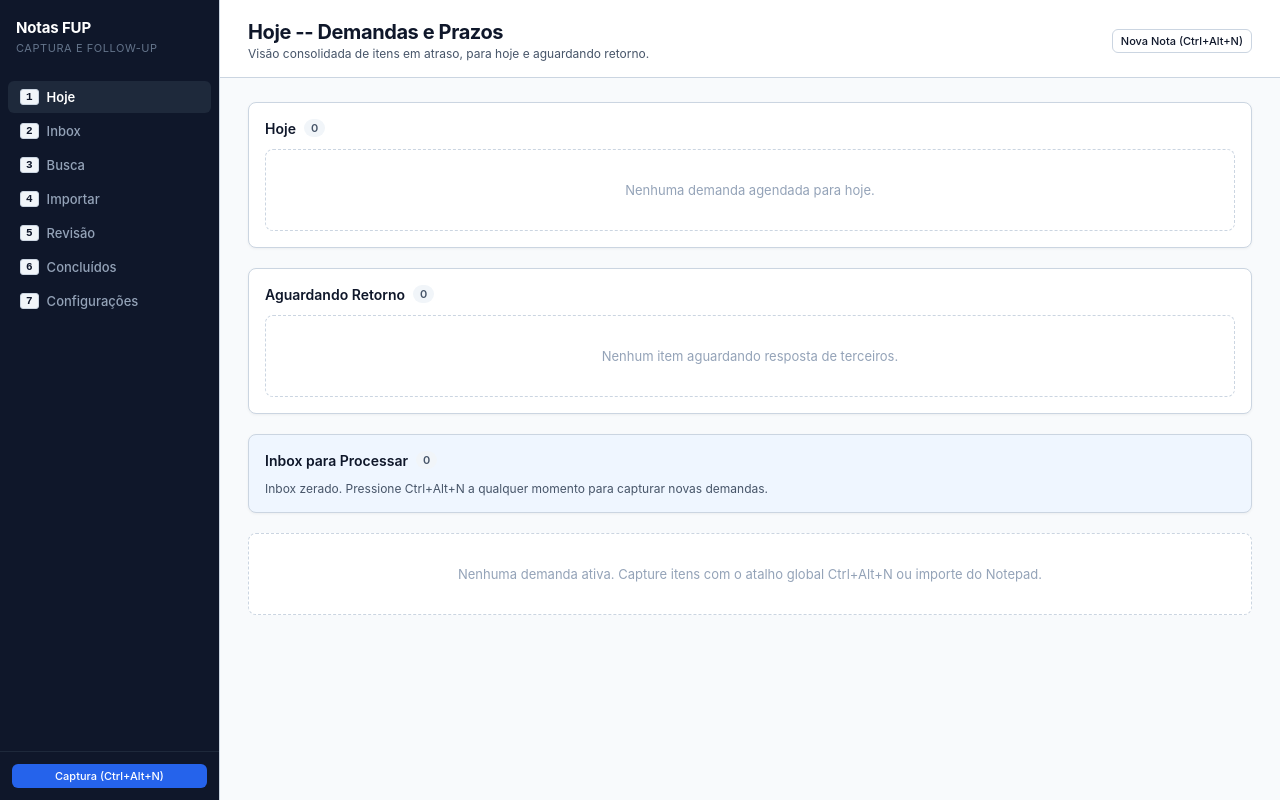
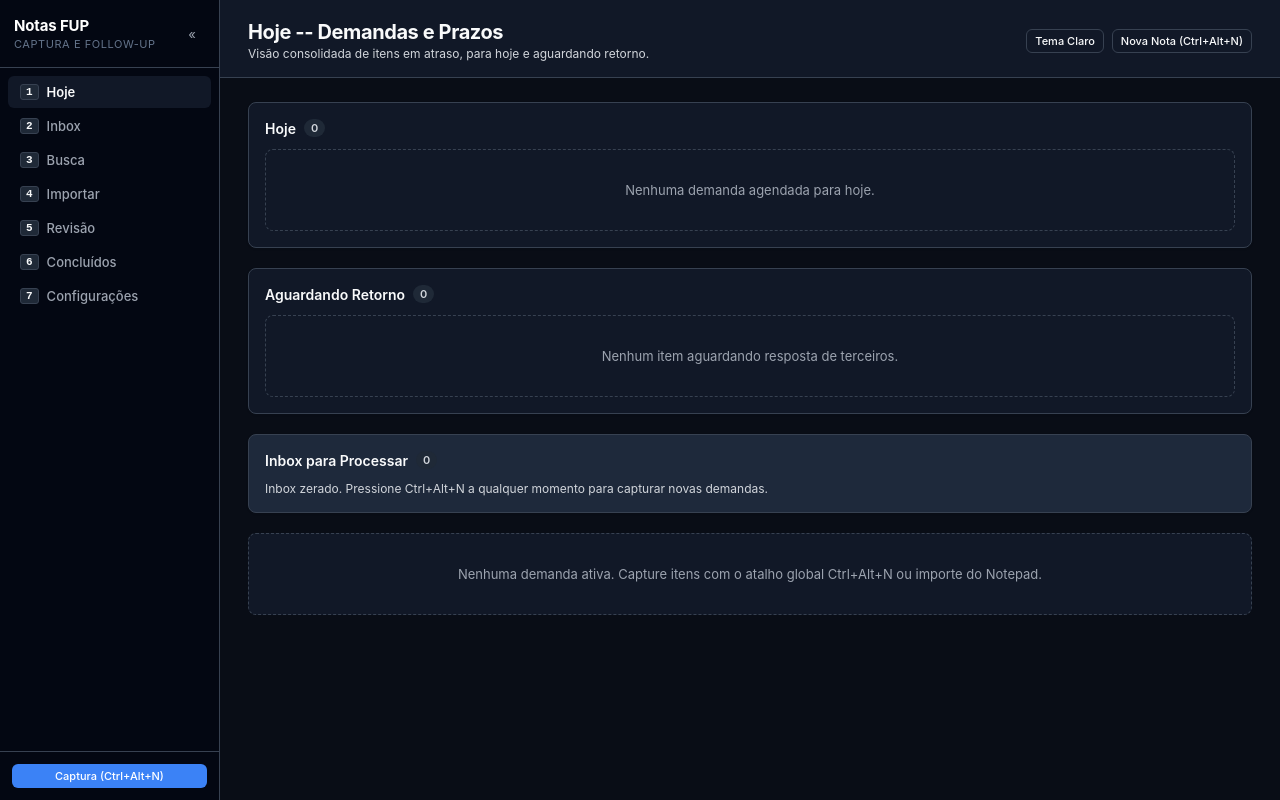
Before and after one commit to rlucio01/notas-fup, a React (Vite) app: page / in a window 1280 px wide. Built offline with nearby package versions, Linux system fonts and the light colour scheme.

Commit message:
feat: barra lateral retratil e alternancia de tema claro/escuro

```diff
--- a/src/App.css
+++ b/src/App.css
@@ -1,5 +1,47 @@
-:root {
-  --bg-app: #f8fafc;
+:root,
+[data-theme="dark"] {
+  --bg-app: #090d16;
+  --bg-sidebar: #030712;
+  --text-sidebar: #9ca3af;
+  --text-sidebar-active: #f9fafb;
+  --sidebar-active-bg: #111827;
+  --sidebar-hover-bg: #1f2937;
+
+  --bg-card: #111827;
+  --bg-input: #1f2937;
+  --bg-hover: #1f2937;
+  --bg-selected: #1e1b4b;
+
+  --text-primary: #f9fafb;
+  --text-secondary: #9ca3af;
+  --text-muted: #6b7280;
+
+  --border-color: #1f2937;
+  --border-focus: #60a5fa;
+
+  --accent: #3b82f6;
+  --accent-hover: #60a5fa;
+  --accent-light: #1e293b;
+
+  --danger: #ef4444;
+  --danger-light: #450a0a;
+  --danger-text: #fca5a5;
+
+  --warning: #f59e0b;
+  --warning-light: #451a03;
+  --warning-text: #fde68a;
+
+  --success: #10b981;
+  --success-light: #064e3b;
+  --success-text: #6ee7b7;
+
+  --purple: #a855f7;
+  --purple-light: #3b0764;
+  --purple-text: #e9d5ff;
+}
+
+[data-theme="light"] {
+  --bg-app: #f1f5f9;
   --bg-sidebar: #0f172a;
   --text-sidebar: #94a3b8;
   --text-sidebar-active: #ffffff;
@@ -8,15 +50,15 @@
 
   --bg-card: #ffffff;
   --bg-input: #ffffff;
-  --bg-hover: #f1f5f9;
-  --bg-selected: #e0e7ff;
+  --bg-hover: #f8fafc;
+  --bg-selected: #eff6ff;
 
   --text-primary: #0f172a;
   --text-secondary: #475569;
   --text-muted: #94a3b8;
 
   --border-color: #e2e8f0;
-  --border-focus: #3b82f6;
+  --border-focus: #2563eb;
 
   --accent: #2563eb;
   --accent-hover: #1d4ed8;
@@ -39,49 +81,6 @@
   --purple-text: #5b21b6;
 }
 
-@media (prefers-color-scheme: dark) {
-  :root {
-    --bg-app: #090d16;
-    --bg-sidebar: #030712;
-    --text-sidebar: #9ca3af;
-    --text-sidebar-active: #f9fafb;
-    --sidebar-active-bg: #111827;
-    --sidebar-hover-bg: #1f2937;
-
-    --bg-card: #111827;
-    --bg-input: #1f2937;
-    --bg-hover: #1f2937;
-    --bg-selected: #1e1b4b;
-
-    --text-primary: #f9fafb;
-    --text-secondary: #9ca3af;
-    --text-muted: #6b7280;
-
-    --border-color: #1f2937;
-    --border-focus: #60a5fa;
-
-    --accent: #3b82f6;
-    --accent-hover: #60a5fa;
-    --accent-light: #1e293b;
-
-    --danger: #ef4444;
-    --danger-light: #450a0a;
-    --danger-text: #fca5a5;
-
-    --warning: #f59e0b;
-    --warning-light: #451a03;
-    --warning-text: #fde68a;
-
-    --success: #10b981;
-    --success-light: #064e3b;
-    --success-text: #6ee7b7;
-
-    --purple: #a855f7;
-    --purple-light: #3b0764;
-    --purple-text: #e9d5ff;
-  }
-}
-
 * {
   box-sizing: border-box;
   margin: 0;
@@ -95,6 +94,7 @@ body, html, #root {
   background: var(--bg-app);
   color: var(--text-primary);
   overflow: hidden;
+  transition: background-color 0.2s ease, color 0.2s ease;
 }
 
 /* ── App Layout ────────────────────────────────────────── */
@@ -113,13 +113,51 @@ body, html, #root {
   user-select: none;
   border-right: 1px solid var(--border-color);
   flex-shrink: 0;
+  transition: width 0.22s cubic-bezier(0.4, 0, 0.2, 1);
+  overflow: hidden;
+}
+
+.sidebar.collapsed {
+  width: 58px;
 }
 
 .sidebar-header {
-  padding: 18px 16px;
+  padding: 16px 14px;
+  display: flex;
+  align-items: center;
+  justify-content: space-between;
+  min-height: 62px;
+  border-bottom: 1px solid var(--border-color);
+}
+
+.sidebar-brand-box {
   display: flex;
   flex-direction: column;
-  gap: 4px;
+  gap: 2px;
+  overflow: hidden;
+  white-space: nowrap;
+}
+
+.sidebar-toggle-btn {
+  background: transparent;
+  border: 1px solid transparent;
+  color: var(--text-sidebar);
+  width: 26px;
+  height: 26px;
+  border-radius: 5px;
+  display: inline-flex;
+  align-items: center;
+  justify-content: center;
+  cursor: pointer;
+  font-size: 13px;
+  transition: all 0.15s ease;
+  flex-shrink: 0;
+}
+
+.sidebar-toggle-btn:hover {
+  background: var(--sidebar-hover-bg);
+  color: #ffffff;
+  border-color: #334155;
 }
 
 .brand-title {
@@ -134,6 +172,15 @@ body, html, #root {
   color: #64748b;
   text-transform: uppercase;
   letter-spacing: 0.05em;
+}
+
+.sidebar.collapsed .sidebar-header {
+  padding: 16px 8px;
+  justify-content: center;
+}
+
+.sidebar.collapsed .sidebar-brand-box {
+  display: none;
 }
 
 .sidebar-nav {
@@ -187,14 +234,47 @@ body, html, #root {
   color: #ffffff;
 }
 
+.sidebar.collapsed .nav-item {
+  padding: 10px 0;
+  justify-content: center;
+  position: relative;
+}
+
+.sidebar.collapsed .nav-item-text {
+  display: none;
+}
+
+.sidebar.collapsed .nav-label {
+  gap: 0;
+  justify-content: center;
+}
+
+.sidebar.collapsed .nav-badge {
+  position: absolute;
+  top: 4px;
+  right: 6px;
+  padding: 1px 5px;
+  font-size: 9px;
+  border-radius: 8px;
+}
+
 .sidebar-footer {
   padding: 12px;
   font-size: 11px;
   color: #64748b;
-  border-top: 1px solid #1e293b;
+  border-top: 1px solid var(--border-color);
   display: flex;
   justify-content: space-between;
   align-items: center;
+}
+
+.sidebar.collapsed .sidebar-footer {
+  padding: 10px 6px;
+  justify-content: center;
+}
+
+.sidebar.collapsed .sidebar-footer-text {
+  display: none;
 }
 
 .main-content {
--- a/src/App.tsx
+++ b/src/App.tsx
@@ -11,10 +11,36 @@ import Settings from "./Settings";
 import "./App.css";
 
 type TabId = "today" | "inbox" | "search" | "import" | "review" | "done" | "settings";
+type Theme = "dark" | "light";
 
 export const App: React.FC = () => {
   const [activeTab, setActiveTab] = useState<TabId>("today");
   const [inboxCount, setInboxCount] = useState<number>(0);
+  const [sidebarCollapsed, setSidebarCollapsed] = useState<boolean>(() => {
+    return localStorage.getItem("notas_fup_sidebar_collapsed") === "true";
+  });
+  const [theme, setTheme] = useState<Theme>(() => {
+    const saved = localStorage.getItem("notas_fup_theme");
+    if (saved === "light" || saved === "dark") return saved;
+    return "dark"; // Dark mode by default
+  });
+
+  useEffect(() => {
+    document.documentElement.setAttribute("data-theme", theme);
+    localStorage.setItem("notas_fup_theme", theme);
+  }, [theme]);
+
+  const toggleSidebar = () => {
+    setSidebarCollapsed((prev) => {
+      const next = !prev;
+      localStorage.setItem("notas_fup_sidebar_collapsed", String(next));
+      return next;
+    });
+  };
+
+  const toggleTheme = () => {
+    setTheme((prev) => (prev === "dark" ? "light" : "dark"));
+  };
 
   const refreshInboxCount = async () => {
     try {
@@ -43,6 +69,13 @@ export const App: React.FC = () => {
     });
 
     const handleKeyDown = (e: KeyboardEvent) => {
+      // Allow Ctrl+B to toggle sidebar anywhere
+      if ((e.ctrlKey || e.metaKey) && e.key.toLowerCase() === "b") {
+        e.preventDefault();
+        toggleSidebar();
+        return;
+      }
+
       // Don't trigger tab shortcuts if inside an input or textarea
       const target = e.target as HTMLElement;
       if (target.tagName === "INPUT" || target.tagName === "TEXTAREA" || target.tagName === "SELECT") {
@@ -141,10 +174,19 @@ export const App: React.FC = () => {
   return (
     <div className="app-container">
       {/* Sidebar */}
-      <aside className="sidebar">
+      <aside className={`sidebar ${sidebarCollapsed ? "collapsed" : ""}`}>
         <div className="sidebar-header">
+          <div className="sidebar-brand-box">
             <div className="brand-title">Notas FUP</div>
             <div className="brand-subtitle">Captura e Follow-up</div>
+          </div>
+          <button
+            className="sidebar-toggle-btn"
+            onClick={toggleSidebar}
+            title={sidebarCollapsed ? "Expandir barra lateral (Ctrl+B)" : "Recolher barra lateral (Ctrl+B)"}
+          >
+            {sidebarCollapsed ? "»" : "«"}
+          </button>
         </div>
 
         <nav className="sidebar-nav">
@@ -155,10 +197,11 @@ export const App: React.FC = () => {
                 key={item.id}
                 className={`nav-item ${isActive ? "active" : ""}`}
                 onClick={() => setActiveTab(item.id)}
+                title={sidebarCollapsed ? `${item.label} (${item.shortcut})` : undefined}
               >
                 <div className="nav-label">
                   <span className="kbd-badge">{item.shortcut}</span>
-                  <span>{item.label}</span>
+                  <span className="nav-item-text">{item.label}</span>
                 </div>
                 {item.count !== undefined && item.count > 0 && (
                   <span className="nav-badge">{item.count}</span>
@@ -175,7 +218,8 @@ export const App: React.FC = () => {
             onClick={() => openCaptureWindow()}
             title="Abrir captura rápida (Ctrl+Alt+N)"
           >
-            Captura (Ctrl+Alt+N)
+            <span className="sidebar-footer-text">Captura (Ctrl+Alt+N)</span>
+            {sidebarCollapsed && <span>+</span>}
           </button>
         </div>
       </aside>
@@ -188,12 +232,22 @@ export const App: React.FC = () => {
             <p className="page-subtitle">{getPageSubtitle(activeTab)}</p>
           </div>
 
+          <div style={{ display: "flex", gap: "8px", alignItems: "center" }}>
+            <button
+              className="btn btn-secondary btn-sm"
+              onClick={toggleTheme}
+              title="Alternar entre tema Claro e Escuro"
+            >
+              {theme === "dark" ? "Tema Claro" : "Tema Escuro"}
+            </button>
+
             <button
               className="btn btn-secondary btn-sm"
               onClick={() => openCaptureWindow()}
             >
               Nova Nota (Ctrl+Alt+N)
             </button>
+          </div>
         </header>
 
         {activeTab === "today" && <Today onNavigateToInbox={() => setActiveTab("inbox")} />}
@@ -202,7 +256,7 @@ export const App: React.FC = () => {
         {activeTab === "import" && <Import onImportComplete={() => setActiveTab("today")} />}
         {activeTab === "review" && <Review />}
         {activeTab === "done" && <Done />}
-        {activeTab === "settings" && <Settings />}
+        {activeTab === "settings" && <Settings theme={theme} onThemeChange={setTheme} />}
       </main>
     </div>
   );
--- a/src/Capture.css
+++ b/src/Capture.css
@@ -1,4 +1,27 @@
-:root {
+:root,
+[data-theme="dark"] {
+  --bg-primary: #111827;
+  --bg-surface: #1f2937;
+  --bg-token: #374151;
+  --text-primary: #f9fafb;
+  --text-secondary: #d1d5db;
+  --text-muted: #9ca3af;
+  --border-color: #374151;
+  --accent-color: #3b82f6;
+  --accent-text: #ffffff;
+  --tag-bg: #312e81;
+  --tag-text: #c7d2fe;
+  --context-bg: #064e3b;
+  --context-text: #a7f3d0;
+  --date-bg: #78350f;
+  --date-text: #fde68a;
+  --waiting-bg: #581c87;
+  --waiting-text: #f5d0fe;
+  --danger-bg: #7f1d1d;
+  --danger-text: #fecaca;
+}
+
+[data-theme="light"] {
   --bg-primary: #ffffff;
   --bg-surface: #f8fafc;
   --bg-token: #e2e8f0;
@@ -18,30 +41,6 @@
   --waiting-text: #86198f;
   --danger-bg: #fee2e2;
   --danger-text: #991b1b;
-}
-
-@media (prefers-color-scheme: dark) {
-  :root {
-    --bg-primary: #111827;
-    --bg-surface: #1f2937;
-    --bg-token: #374151;
-    --text-primary: #f9fafb;
-    --text-secondary: #d1d5db;
-    --text-muted: #9ca3af;
-    --border-color: #374151;
-    --accent-color: #3b82f6;
-    --accent-text: #ffffff;
-    --tag-bg: #312e81;
-    --tag-text: #c7d2fe;
-    --context-bg: #064e3b;
-    --context-text: #a7f3d0;
-    --date-bg: #78350f;
-    --date-text: #fde68a;
-    --waiting-bg: #581c87;
-    --waiting-text: #f5d0fe;
-    --danger-bg: #7f1d1d;
-    --danger-text: #fecaca;
-  }
 }
 
 * {
--- a/src/Capture.tsx
+++ b/src/Capture.tsx
@@ -11,6 +11,10 @@ export const Capture: React.FC = () => {
   const textareaRef = useRef<HTMLTextAreaElement>(null);
 
   useEffect(() => {
+    // Sync theme with main app preferences
+    const savedTheme = localStorage.getItem("notas_fup_theme") || "dark";
+    document.documentElement.setAttribute("data-theme", savedTheme);
+
     // Focus textarea immediately on mount
     textareaRef.current?.focus();
 
```
Also changed, not shown: src/Settings.tsx (+40 -1 lines). Lines whose indentation alone changed are shown as unchanged.
